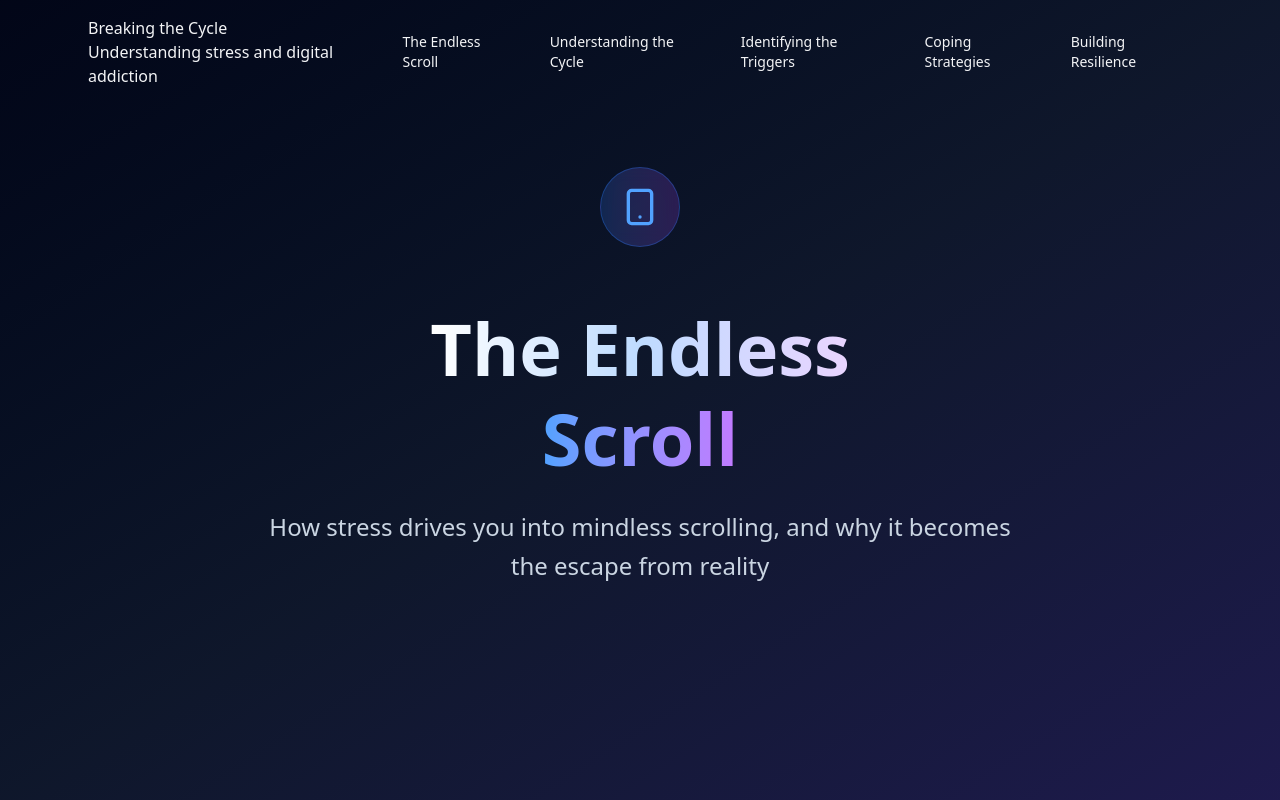
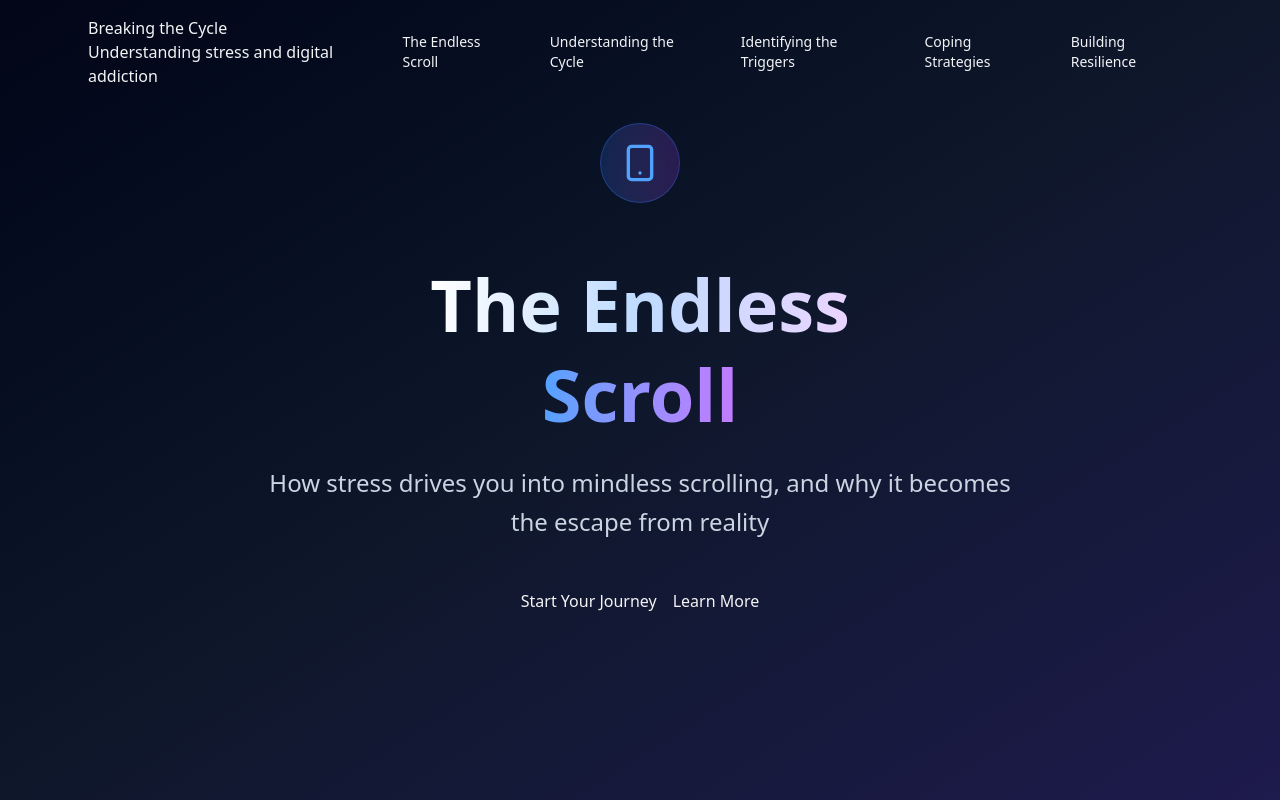
Before and after one commit to sagarEmn/stress-scroll, a React (Vite) app: page / in a window 1280 px wide. Built offline with nearby package versions, Linux system fonts and the light colour scheme.

Commit message:
feat: Add two buttons in hero section

```diff
--- a/src/components/Hero.jsx
+++ b/src/components/Hero.jsx
@@ -28,6 +28,15 @@ const Hero = () => {
           <p className="text-xl md:text-2xl text-slate-300 max-w-3xl mx-auto leading-relaxed mb-12">
             How stress drives you into mindless scrolling, and why it becomes the escape from reality
           </p>
+
+          <div className="flex flex-col sm:flex-row gap-4 justify-center mb-16">
+            <button>
+              Start Your Journey
+            </button>
+            <button>
+              Learn More
+            </button>
+          </div>
         </div>
       </div>
     </>
```
